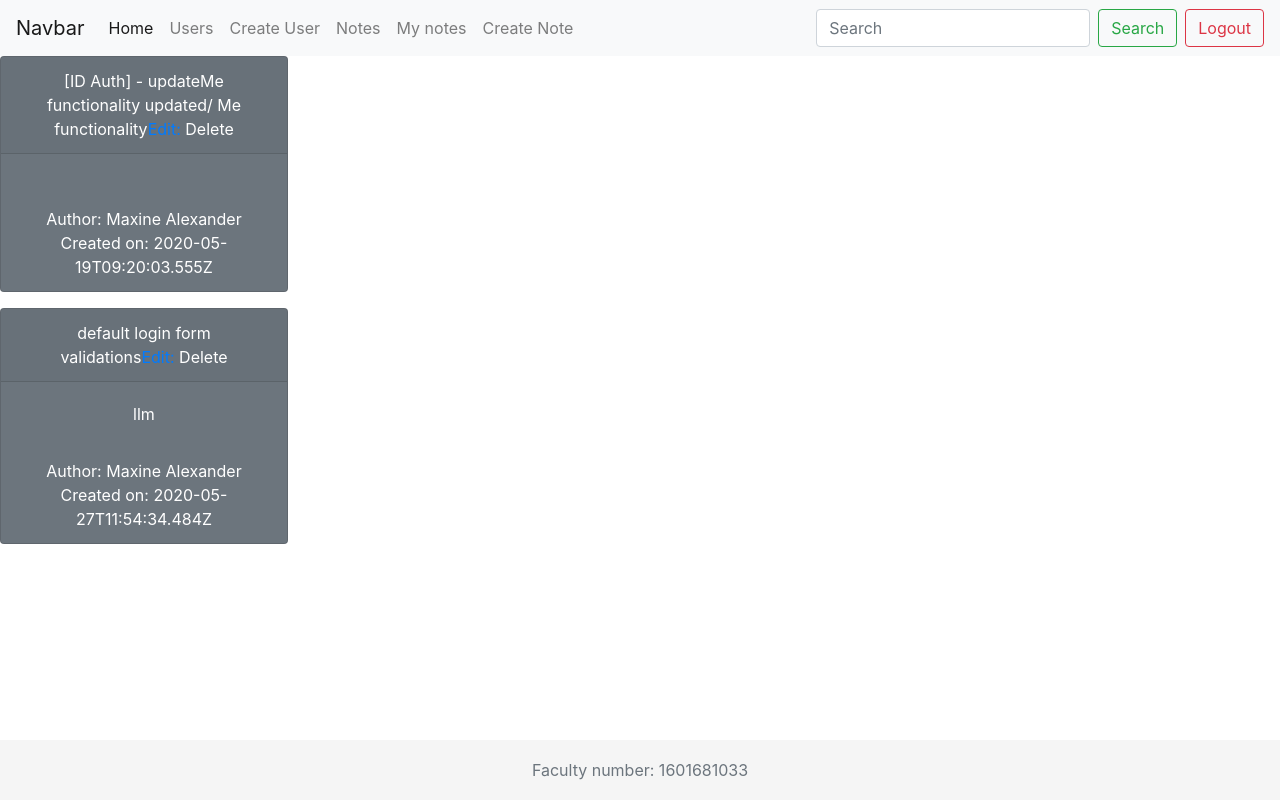
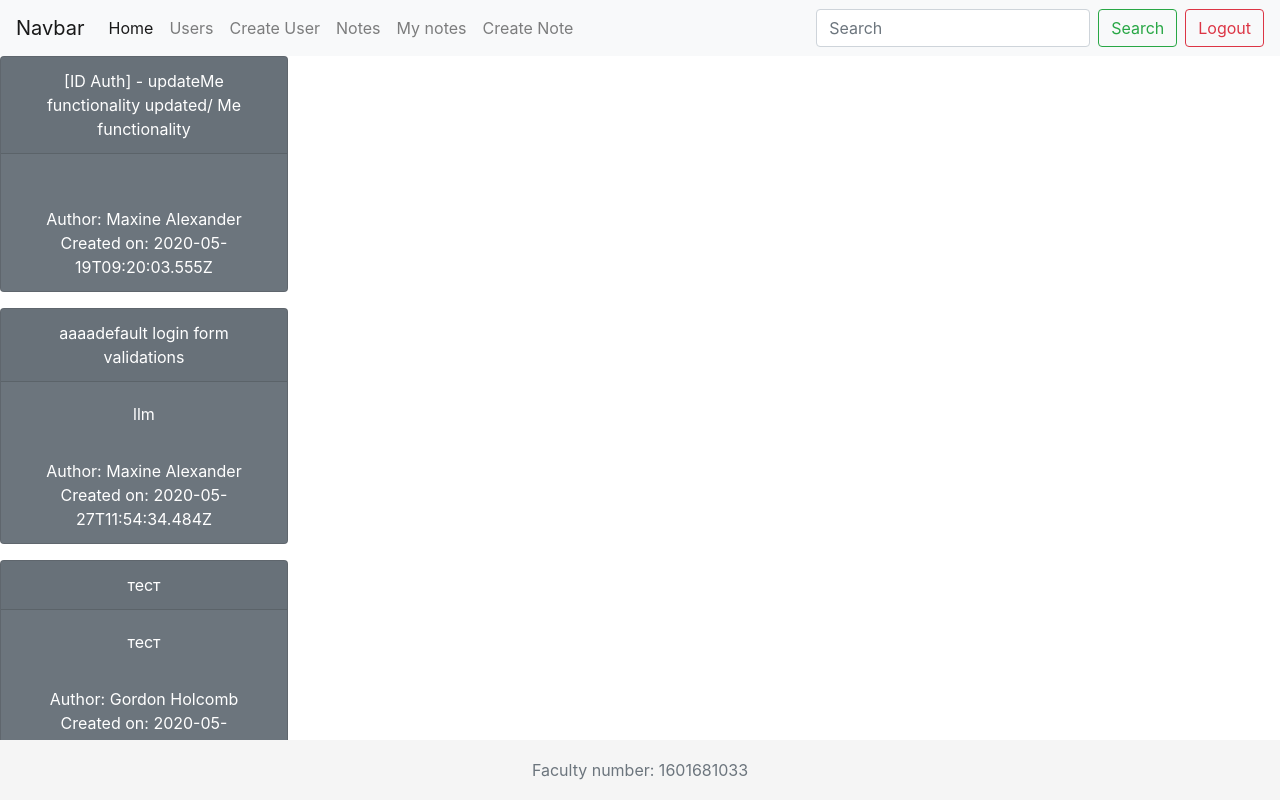
Before and after one commit to developerontheblock/todos-app, a React (Create React App) app: page /notes in a window 1280 px wide. Built offline with nearby package versions, Linux system fonts and the light colour scheme; data requests are answered from the project's data file; sample sign-in values are in the browser's storage.

Commit message:
Check if loggedUser is admin - notes edit/delete

```diff
--- a/db/db.json
+++ b/db/db.json
@@ -72,13 +72,22 @@
       "id": "SGeWBeC"
     },
     {
-      "title": "default login form validations",
+      "title": "ааааdefault login form validations",
       "content": "llm",
       "authorId": "5eb51e3d941e142f584b5eea",
       "authorName": "Maxine Alexander",
       "data": "",
       "date": "2020-05-27T11:54:34.484Z",
       "id": "K1w3uWc"
+    },
+    {
+      "title": "тест",
+      "content": "тест",
+      "authorId": "5eb51e3dc86c9bd106815aba",
+      "authorName": "Gordon Holcomb",
+      "data": "",
+      "date": "2020-05-28T11:57:10.097Z",
+      "id": "8m5SAHy"
     }
   ]
 }
--- a/src/components/layout/header/Header.jsx
+++ b/src/components/layout/header/Header.jsx
@@ -38,7 +38,7 @@ export function Header() {
                                 <Link className="nav-link" to="/notes">Notes</Link>
                             </li>
                             <li className="nav-item">
-                                <Link className="nav-link" to="/notes/my-notes  ">My notes</Link>
+                                <Link className="nav-link" to="/notes/my-notes">My notes</Link>
                             </li>
                             <li className="nav-item">
                                 <Link className="nav-link" to="/notes/create">Create Note</Link>
--- a/src/components/layout/users/user-card/UserCard.jsx
+++ b/src/components/layout/users/user-card/UserCard.jsx
@@ -16,15 +16,13 @@ export function UserCard({ user, onDelete }) {
             <div className="card-body">
                 <h5 className="card-title"><Link to={`/users/${user.id}`}>{user.name}</Link></h5>
             </div>
-            <ul className="list-group list-group-flush">
+            <ul className="list-group list-groupS-flush">
                 <li className="list-group-item">Age: {user.age}</li>
                 <li className="list-group-item">Email: {user.email}</li>
             </ul>
             <div className="card-body">
                 {loggedUser.isAdmin && <Link className="cursor-pointer btn btn-outline-success mr-1" to={`/users/edit/${user.id}`}>Edit</Link>}
-                {loggedUser.isAdmin && <div className="cursor-pointer btn btn-outline-danger" onClick={() => onDelete(user.id)}>Delete</div>}
-
-            </div>
+                {loggedUser.isAdmin && <div className="cursor-pointer btn btn-outline-danger" onClick={() => onDelete(user.id)}>Delete</div>}            </div>
         </div>
     );
 }
--- a/src/components/notes/note-card/NoteCard.jsx
+++ b/src/components/notes/note-card/NoteCard.jsx
@@ -1,5 +1,6 @@
 import React from 'react';
 import { Link } from 'react-router-dom';
+import { getLoggedUser } from '../../../core/api/users.api';
 
 const noteCardStyle =
 {
@@ -12,12 +13,14 @@ const deleteBtnStyles =
 }
 
 export function NoteCard({ note, onDeleteClick }) {
+
+    const loggedUser = getLoggedUser();
     return (
         <div className="card text-white bg-secondary mb-3" style={noteCardStyle}>
             <div className="card-header">
                 {note.title}
-                <Link to={`/notes/edit/${note.id}`}>Edit: </Link>
-                <span style={deleteBtnStyles} onClick={() => onDeleteClick(note.id)}>Delete</span>
+                {(loggedUser.isAdmin || loggedUser.id === note.authorId) && <Link to={`/notes/edit/${note.id}`}>Edit: </Link>}
+                {(loggedUser.isAdmin || loggedUser.id === note.authorId) && <span style={deleteBtnStyles} onClick={() => onDeleteClick(note.id)}>Delete</span>}
             </div>
             <div className="card-body">
                 <p className="card-text">{note.content}</p>
```
